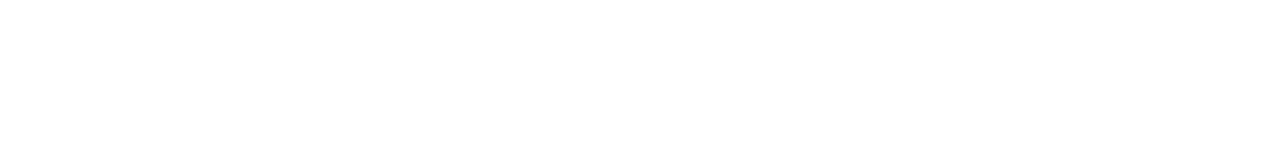
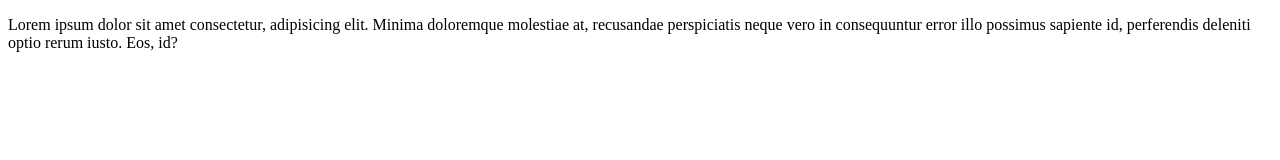
Before and after one commit to chilemati/react_one, a plain HTML site: page index.html in a window 1280 px wide. Drawn offline with Linux system fonts and the light colour scheme.

Commit message:
second commit

```diff
--- a/index.html
+++ b/index.html
@@ -7,6 +7,7 @@
     <title>React push</title>
 </head>
 <body>
+    <p>Lorem ipsum dolor sit amet consectetur, adipisicing elit. Minima doloremque molestiae at, recusandae perspiciatis neque vero in consequuntur error illo possimus sapiente id, perferendis deleniti optio rerum iusto. Eos, id?</p>
 
 </body>
 </html>
```
